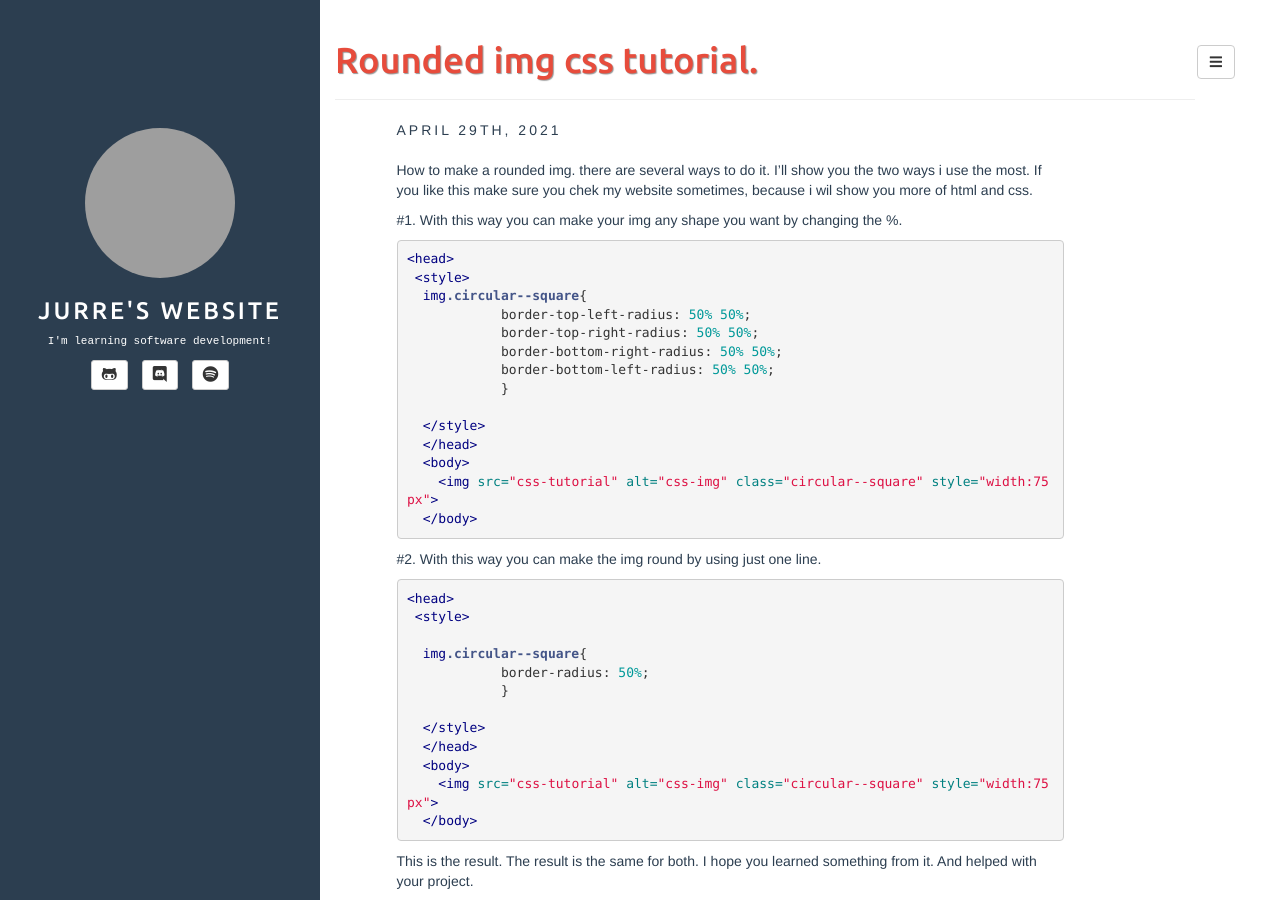
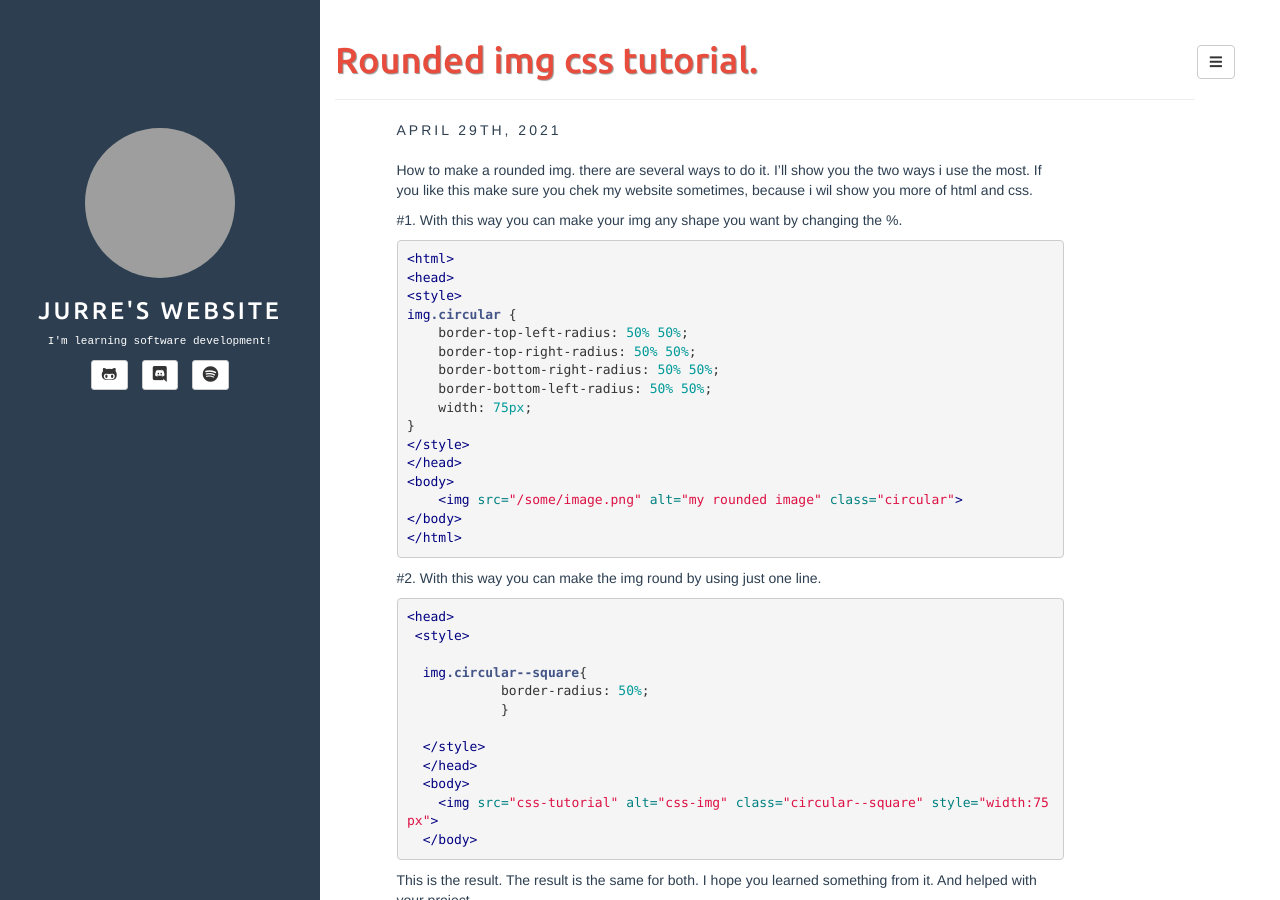
Before and after one commit to dbtek/dbyll, a Jekyll site: the page built from _posts/2021-04-29-css-img-rounded.md, in a window 1280 px wide and 900 px high. Built offline with Jekyll 4.4.1, drawn with Linux system fonts in a browser that asks for light colours; grey boxes are pictures that could not be loaded.

Commit message:
Update 2021-04-29-css-img-rounded.md

```diff
--- a/_posts/2021-04-29-css-img-rounded.md
+++ b/_posts/2021-04-29-css-img-rounded.md
@@ -12,20 +12,22 @@ because i wil show you more of html and css.
 
 #1. With this way you can make your img any shape you want by changing the %.
 {% highlight html %}
+<html>
 <head>
- <style>
-  img.circular--square{
-            border-top-left-radius: 50% 50%;
-            border-top-right-radius: 50% 50%;
-            border-bottom-right-radius: 50% 50%;
-            border-bottom-left-radius: 50% 50%;
-            }
-
-  </style>
-  </head>
-  <body>
-    <img src="css-tutorial" alt="css-img" class="circular--square" style="width:75px">
-  </body>
+<style>
+img.circular {
+    border-top-left-radius: 50% 50%;
+    border-top-right-radius: 50% 50%;
+    border-bottom-right-radius: 50% 50%;
+    border-bottom-left-radius: 50% 50%;
+    width: 75px;
+}
+</style>
+</head>
+<body>
+    <img src="/some/image.png" alt="my rounded image" class="circular">
+</body>
+</html>
 {% endhighlight %}
 
 
```
